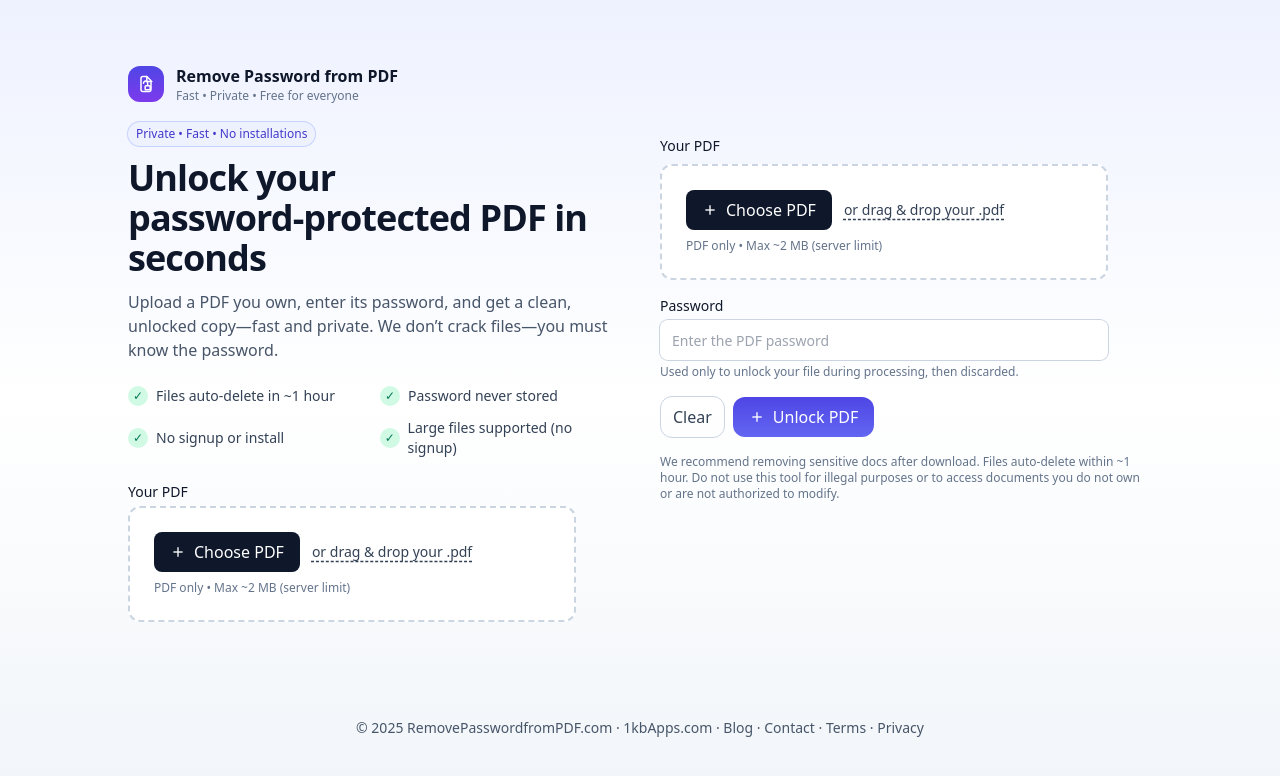
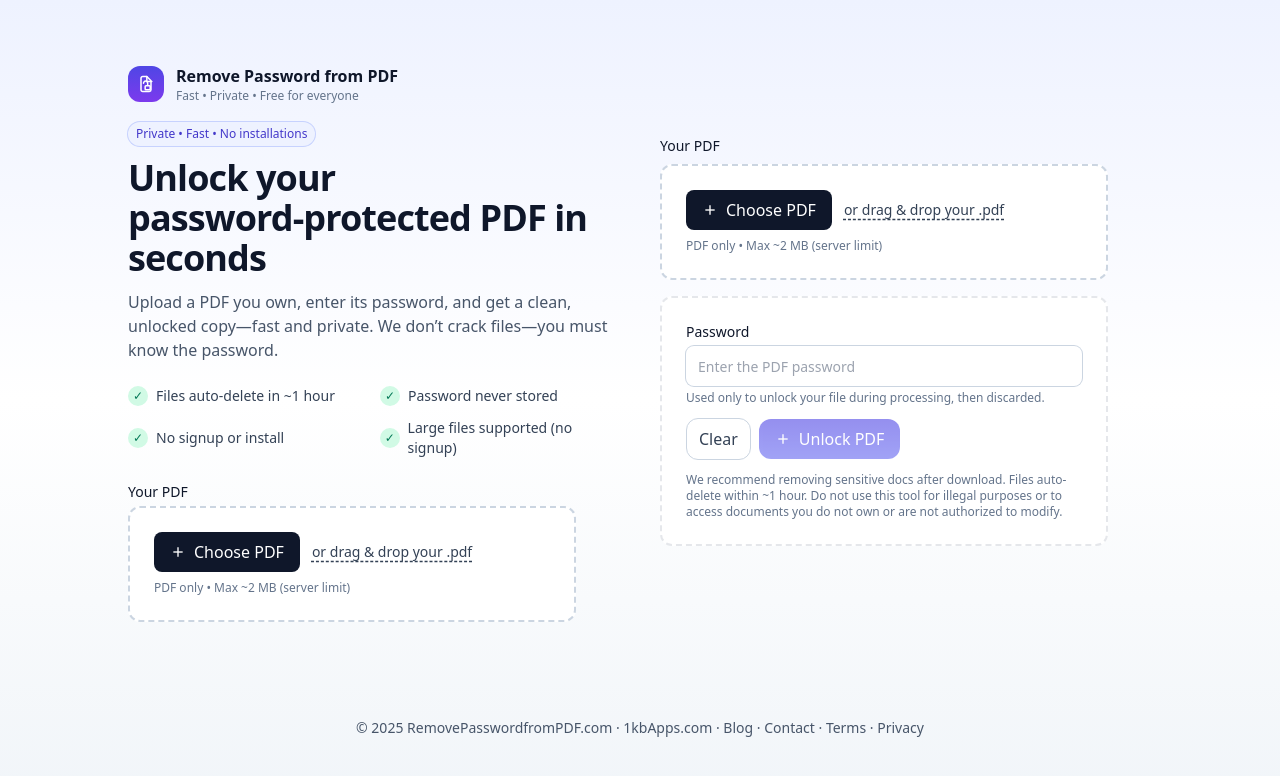
Before and after one commit to pranabolt/removepdf, a PHP site: page /index.php in a window 1280 px wide. Shown: the top 776 px of the page. Run offline with PHP 8.4, Linux system fonts and the light colour scheme; some libraries are stand-ins or nearby versions.

Commit message:
feat(ui): add bordered box around password/actions on right; fix button layout and visibility; align with left CTA styling

```diff
--- a/index.php
+++ b/index.php
@@ -777,35 +777,30 @@ if ($action === 'download') {
                 </div>
               </div>
 
-              <!-- Password -->
-              <div class="max-w-md">
+              <!-- Password + Actions in bordered box for visual parity -->
+              <div class="mt-4 max-w-md border-2 border-dashed rounded-xl p-4 sm:p-6 bg-white">
                 <label class="block text-sm font-medium mb-1">Password</label>
                 <input type="password" x-ref="pwd" minlength="1" required placeholder="Enter the PDF password"
                        class="bg-white rounded-lg w-full h-10 text-sm px-3 outline-none ring-1 ring-slate-300 focus:ring-2 focus:ring-indigo-600"/>
                 <p class="mt-1 text-xs text-slate-500">Used only to unlock your file during processing, then discarded.</p>
-              </div>
 
-              <!-- Actions -->
-              <div class="max-w-md">
-                <div class="flex items-center gap-2" :class="{'justify-start': align==='left','justify-center': align==='center','justify-end': align==='right'}">
+                <div class="mt-3 flex flex-row flex-wrap items-center gap-2" :class="{'justify-start': align==='left','justify-center': align==='center','justify-end': align==='right'}">
                   <button type="button" @click="reset()" :disabled="busy"
-                          class="px-3 py-2 rounded-xl border border-slate-300 text-slate-700 hover:bg-slate-50 disabled:opacity-50">Clear</button>
+                          class="px-3 py-2 rounded-xl border border-slate-300 text-slate-700 hover:bg-slate-50 disabled:opacity-50 disabled:cursor-not-allowed">Clear</button>
                   <button type="submit" :disabled="busy || !file"
-                          :class="['px-4 py-2 rounded-xl font-medium transition inline-flex items-center gap-2',
+                          :class="['px-4 py-2 rounded-xl font-medium transition inline-flex items-center gap-2 whitespace-nowrap disabled:opacity-60 disabled:cursor-not-allowed',
                                    busy ? 'bg-slate-300 text-slate-600' : 'bg-gradient-to-b from-indigo-600 to-indigo-500 text-white hover:from-indigo-500 hover:to-indigo-400']">
-                    <svg xmlns="http://www.w3.org/2000/svg" class="w-4 h-4" viewBox="0 0 24 24" fill="none" stroke="currentColor" stroke-width="2"><path d="M12 5v14"/><path d="M5 12h14"/></svg>
+                    <svg xmlns="http://www.w3.org/2000/svg" class="w-4 h-4 shrink-0" viewBox="0 0 24 24" fill="none" stroke="currentColor" stroke-width="2"><path d="M12 5v14"/><path d="M5 12h14"/></svg>
                     <span x-text="busy ? 'Processing…' : 'Unlock PDF'">Unlock PDF</span>
                   </button>
                 </div>
-              </div>
 
-              <!-- Progress -->
-              <div class="h-2 w-full bg-slate-100 rounded-full overflow-hidden" x-show="busy">
+                <div class="mt-3 h-2 w-full bg-slate-100 rounded-full overflow-hidden" x-show="busy">
                   <div class="h-full bg-indigo-500 transition-all" :style="`width:${progress}%`"></div>
                 </div>
 
                 <template x-if="downloadUrl">
-                <div class="mt-2 border border-emerald-200 bg-emerald-50 text-emerald-800 rounded-lg p-3 flex flex-col sm:flex-row sm:items-center sm:justify-between gap-3">
+                  <div class="mt-3 border border-emerald-200 bg-emerald-50 text-emerald-800 rounded-lg p-3 flex flex-col sm:flex-row sm:items-center sm:justify-between gap-3">
                     <div class="flex items-center gap-2">
                       <svg xmlns="http://www.w3.org/2000/svg" class="w-5 h-5 text-emerald-600" viewBox="0 0 24 24" fill="none" stroke="currentColor" stroke-width="2"><path d="M20 6L9 17l-5-5"/></svg>
                       <span class="text-sm">Your unlocked PDF is ready.</span>
@@ -815,10 +810,11 @@ if ($action === 'download') {
                 </template>
 
                 <template x-if="error">
-                <div class="text-sm text-rose-700" x-text="error"></div>
+                  <div class="mt-2 text-sm text-rose-700" x-text="error"></div>
                 </template>
 
-              <p class="text-xs text-slate-500">We recommend removing sensitive docs after download. Files auto-delete within ~1 hour. Do not use this tool for illegal purposes or to access documents you do not own or are not authorized to modify.</p>
+                <p class="mt-3 text-xs text-slate-500">We recommend removing sensitive docs after download. Files auto-delete within ~1 hour. Do not use this tool for illegal purposes or to access documents you do not own or are not authorized to modify.</p>
+              </div>
 
               <!-- Plan messaging removed: fully free for now -->
             </form>
```
Lines whose indentation alone changed are shown as unchanged.
